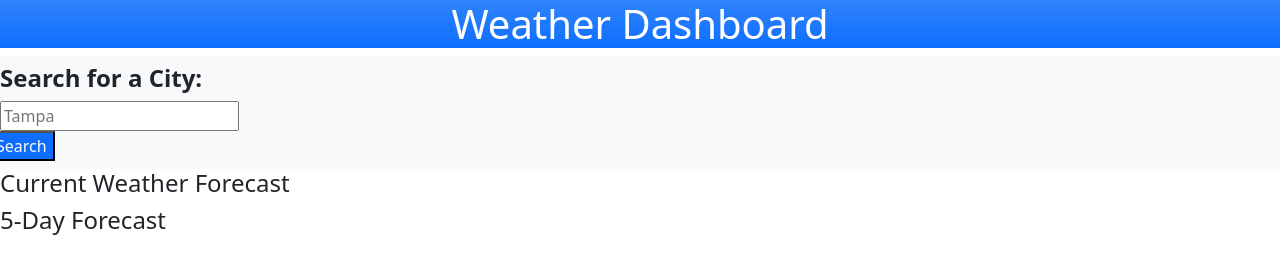
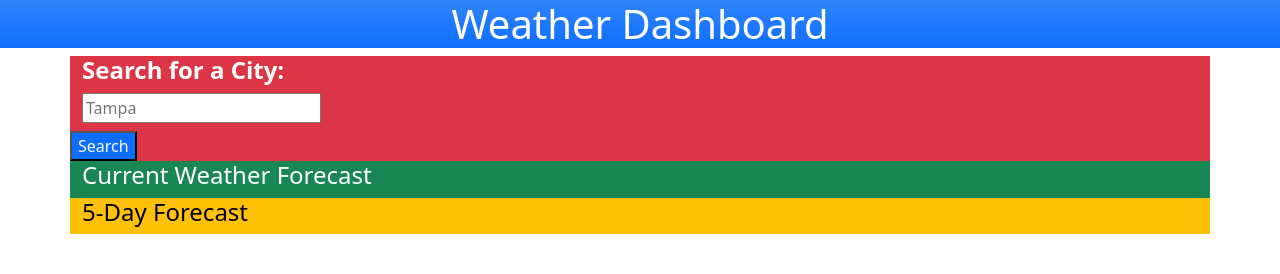
Before and after one commit to ash12486/instantWeather, a plain HTML site: page index.html in a window 1280 px wide. Drawn offline with nearby package versions, Linux system fonts and the light colour scheme.

Commit message:
Additional CSS changes

```diff
--- a/Assets/script.js
+++ b/Assets/script.js
@@ -10,8 +10,8 @@ var lon;
 var searchedCities = document.querySelector(".searchedCities");
 
 //display current date
-var today = dayjs().format('M/D/YYYY');
-$('#todays-date').text(today);
+var today = dayjs().format("M/D/YYYY");
+$("#todays-date").text(today);
 
 //fetch current weather
 function getCurrentWeather() {
@@ -38,7 +38,7 @@ function getCurrentWeather() {
       console.log(data);
 
       let titleDiv = document.createElement("div");
-      titleDiv.innerHTML = data.name + " (" + today +")";
+      titleDiv.innerHTML = data.name + " (" + today + ")";
 
       let titleIcon = document.createElement("img");
       titleIcon.src =
@@ -74,8 +74,7 @@ function forecastData() {
         let forecastDiv = document.createElement("div");
         forecastDiv.style.border = "1px solid black";
 
-        let titleDate = document.createElement("div");
-        titleDate.innerHTML = (today+1);
+        let titleDate = new Date(forecastList[i].dt * 1000);
 
         let titleIcon = document.createElement("img");
         titleIcon.src =
@@ -84,16 +83,19 @@ function forecastData() {
           "@2x.png";
 
         let tempDiv = document.createElement("div");
-        tempDiv.innerHTML = "Temp : " + forecastList[i].main.temp + "°";;
+        tempDiv.innerHTML = "Temp : " + forecastList[i].main.temp + "°";
 
         let windDiv = document.createElement("div");
-        windDiv.innerHTML = "Wind Speed : " + forecastList[i].wind.speed+ "mph";
+        windDiv.innerHTML =
+          "Wind Speed : " + forecastList[i].wind.speed + "mph";
 
         let humidDiv = document.createElement("div");
-        humidDiv.innerHTML = "Humidity : " + forecastList[i].main.humidity+ "%";
+        humidDiv.innerHTML =
+          "Humidity : " + forecastList[i].main.humidity + "%";
 
         forecastDiv.append(titleDate, titleIcon, tempDiv, windDiv, humidDiv);
         parentDiv.append(forecastDiv);
+        console.log(titleDate);
       }
       forecastEl.innerHTML = "";
       forecastEl.append(parentDiv);
--- a/index.html
+++ b/index.html
@@ -6,10 +6,9 @@
     <meta name="viewport" content="width=device-width, initial-scale=1.0" />
     <title>Weather Dashboard</title>
     <link href="https://cdn.jsdelivr.net/npm/bootstrap@5.3.0-alpha1/dist/css/bootstrap.min.css" rel="stylesheet" integrity="sha384-GLhlTQ8iRABdZLl6O3oVMWSktQOp6b7In1Zl3/Jr59b6EGGoI1aFkw7cmDA6j6gD" crossorigin="anonymous">
+    <link src="stylesheet" href="./Assets/styles.css">
   </head>
-    <link src="stylesheet" href="./Assets/styles.css">
 
-  </head>
 
   <body>
     <div>
@@ -22,11 +21,14 @@
     </div>
     <main>
       <!-- Search New City -->
-      <div class="navbar navbar-expand-lg navbar-light bg-light fixed-left">
+      <div  class="container">
+        <div class="row">
+
+      <div class="text-bg-danger ">
         <div>
         <h4><strong>Search for a City:</strong></h2>
-        <input type="text" class="city col " placeholder="Tampa"/>
-        <button class="searchBtn bg-primary text-light row">Search</button>
+        <input type="text" class="city" placeholder="Tampa"/>
+        <button class="searchBtn bg-primary text-light row mt-2">Search</button>
         </div>
 
         <!-- Searched History -->
@@ -35,18 +37,19 @@
       </div>
 
         <!-- Current weather -->
-        <div class="current col">
+        <div class="current text-bg-success">
           <h4>Current Weather Forecast</h4>
           <div id="current"></div>
         </div>
 
       <!-- 5 day forecast -->
-      <div class="forecast">
+      <div class="forecast text-bg-warning">
         <h4>5-Day Forecast</h4>
         <div id="forecast"></div>
         <!--API cards go here-->
       </div>
-      <div></div>
+    </div>
+  </div>
     </main>
     <script src="https://cdn.jsdelivr.net/npm/dayjs@1/dayjs.min.js"></script>
     <script src="https://cdn.jsdelivr.net/npm/bootstrap@5.3.0-alpha1/dist/js/bootstrap.bundle.min.js" integrity="sha384-w76AqPfDkMBDXo30jS1Sgez6pr3x5MlQ1ZAGC+nuZB+EYdgRZgiwxhTBTkF7CXvN" crossorigin="anonymous"></script>
```
